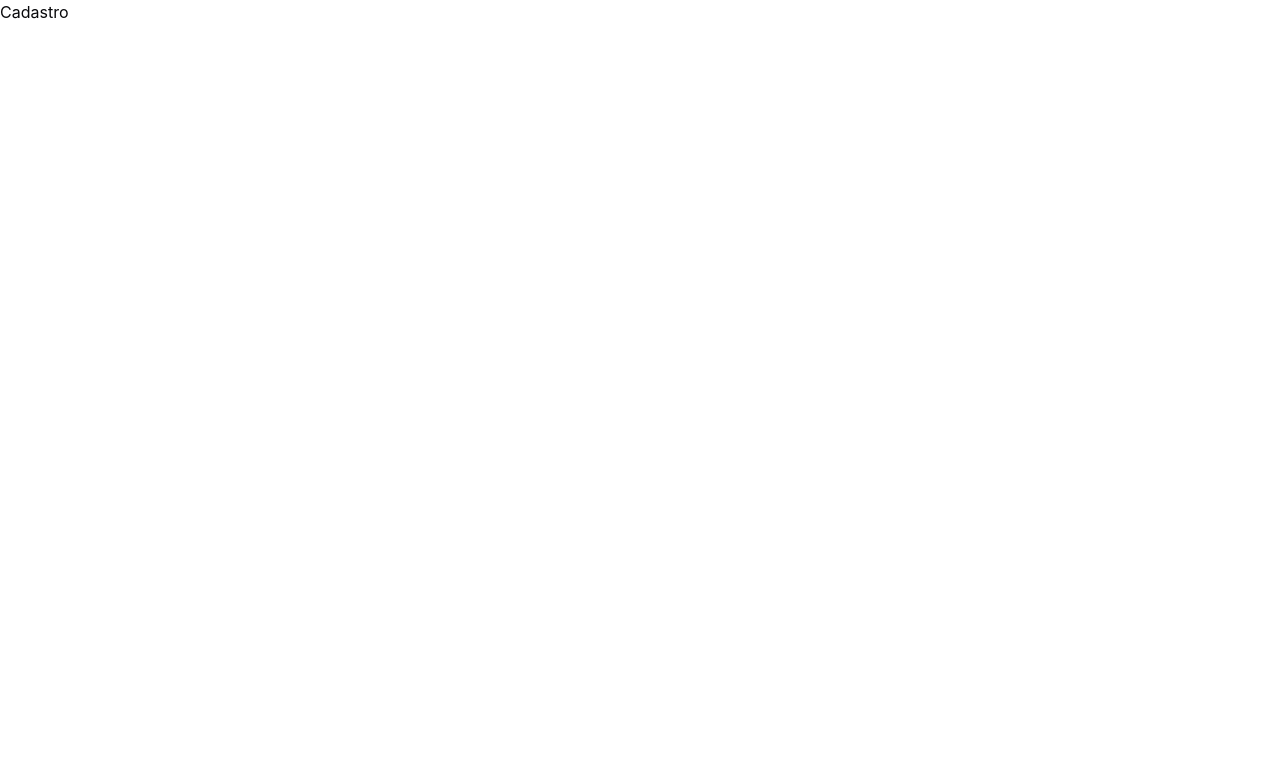
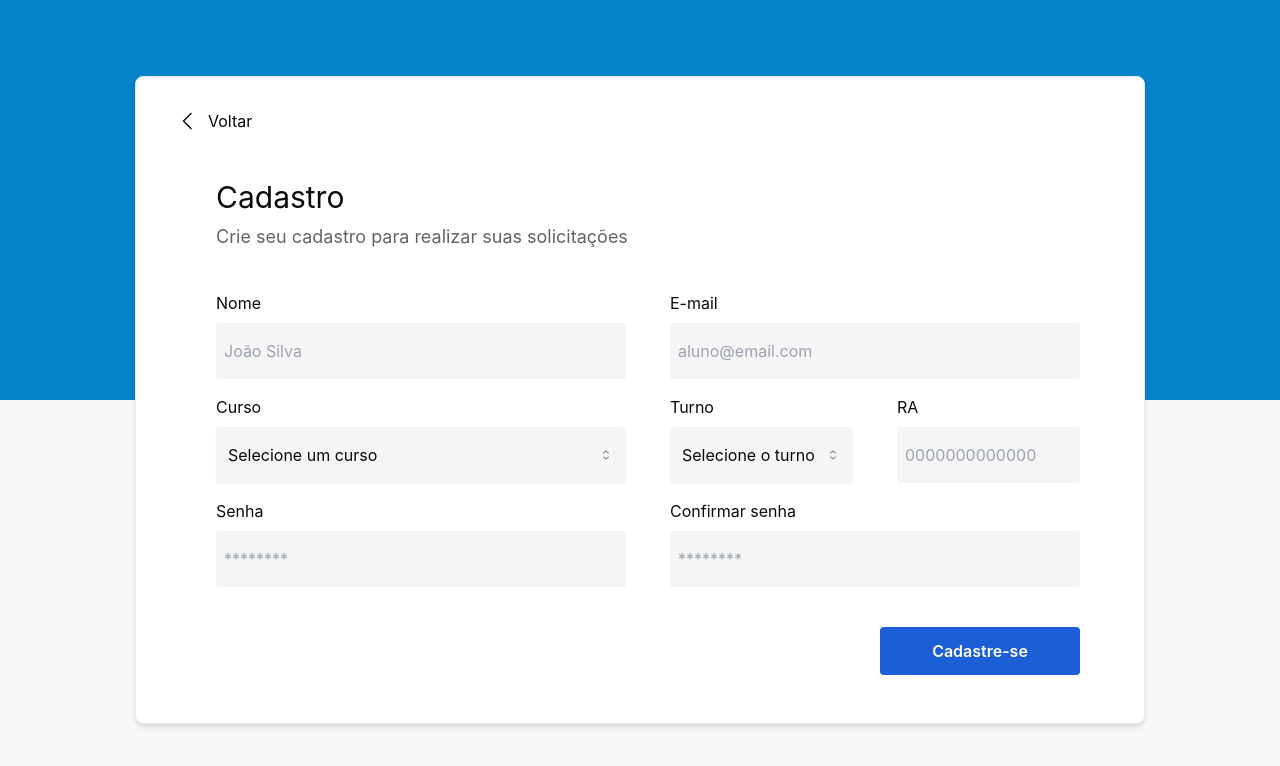
Before and after one commit to RianZenki/Req, a React (Vite) app: page /cadastro in a window 1280 px wide. Shown: the top 766 px of the page. Built offline with nearby package versions, Linux system fonts and the light colour scheme.

Commit message:
feat: create register page

```diff
--- a/src/routes/index.tsx
+++ b/src/routes/index.tsx
@@ -1,5 +1,6 @@
 import { Select, SelectContent, SelectItem, SelectTrigger, SelectValue } from "@/components/ui/select";
 import { Login } from "@/screens/Login";
+import { Register } from "@/screens/Register";
 import { Outlet, createBrowserRouter } from "react-router-dom";
 
 export const router = createBrowserRouter([
@@ -9,7 +10,7 @@ export const router = createBrowserRouter([
    },
    {
       path: "/cadastro",
-      element: <div>Cadastro</div>,
+      element: <Register />,
    },
    {
       element: <div>Header <Outlet /></div>,
--- /dev/null
+++ b/src/screens/Register/index.tsx
@@ -0,0 +1,203 @@
+import { Select, SelectContent, SelectItem, SelectTrigger, SelectValue } from '@/components/ui/select'
+import { CaretLeft, CircleNotch } from 'phosphor-react'
+import { forwardRef, useState } from 'react'
+import { Link } from 'react-router-dom'
+import { TextInput } from '../../components/TextInput'
+import { Controller, FormProvider, useForm } from 'react-hook-form'
+import { z } from 'zod'
+import { zodResolver } from '@hookform/resolvers/zod'
+
+const createRegisterFormSchema = z.object({
+   name: z.string().min(1, "* Campo obrigatório"),
+   email: z
+      .string()
+      .min(1, "* Campo obrigatório")
+      .email("* Digite um e-mail válido"),
+   course: z.string({required_error: "* Campo obrigatório",}).min(1),
+   period: z.string().min(1, "* Campo obrigatório"),
+   ra: z.string().min(13, "* Requer 13 números").max(13, "* Requer 13 números"),
+   password: z.string().min(8, "* Necessário pelo menos 8 caracteres"),
+   confirmPassword: z.string().min(8, "* Necessário pelo menos 8 caracteres")
+}).refine((data) => data.password === data.confirmPassword, {
+   path: ['confirmPassword'],
+   message: "* Senhão incompativeis"
+})
+
+type createRegisterData = z.infer<typeof createRegisterFormSchema>;
+
+export const Register = () => {
+   const [loading, setLoading] = useState(false)
+
+   const createRegisterForm = useForm<createRegisterData>({
+      resolver: zodResolver(createRegisterFormSchema),
+   });
+
+   const { handleSubmit, control } = createRegisterForm;
+
+   const handleRegister = (data: any) => {
+      console.log(data);
+   };
+
+  return (
+    <div className={
+      "w-full h-screen flex flex-col items-center justify-center bg-[linear-gradient(to_bottom,_#0582ca_50%,_#f8f8f8_50%)]"
+   }>
+      <div className="w-[1010px] pt-8 pr-16 pb-12 pl-10 border border-[#e9e9e9] rounded-lg shadow-md bg-white">
+         <Link to="/" className="no-underline">
+         <span className="inline-flex items-center text-center cursor-pointer gap-2">
+            <CaretLeft size={24} />
+            Voltar
+         </span>
+         </Link>
+
+         <div className="my-10 pl-10">
+         <h1 className="text-3xl bold mb-2">Cadastro</h1>
+         <h2 className="text-lg  font-normal text-[#646464]">Crie seu cadastro para realizar suas solicitações</h2>
+         </div>
+
+         <FormProvider {...createRegisterForm}>
+            <form onSubmit={handleSubmit(handleRegister)} className="flex flex-col w-full pl-10">
+               <div className="w-full flex gap-11">
+                  <TextInput.Root>
+                     <TextInput.Label htmlFor="name">
+                        Nome
+                        <TextInput.Field>
+                           <TextInput.Input
+                              name="name"
+                              placeholder="João Silva"
+                              />
+                        </TextInput.Field>
+                        <TextInput.ErrorMessage field="name" />
+                     </TextInput.Label>
+                  </TextInput.Root>
+
+                  <TextInput.Root>
+                     <TextInput.Label htmlFor="email">
+                        E-mail
+                        <TextInput.Field>
+                           <TextInput.Input
+                              name="email"
+                              type="email"
+                              placeholder="aluno@email.com"
+                              />
+                        </TextInput.Field>
+                        <TextInput.ErrorMessage field="email" />
+                     </TextInput.Label>
+                  </TextInput.Root>
+               </div>
+
+               <div className="w-full flex gap-11">
+                  <div className="flex flex-col flex-1 relative">
+                     <label htmlFor="course" className="text-base mb-1">
+                        Curso
+                        <Controller
+                           control={control}
+                           name="course"
+                           render={({ field: { onChange } }) => (
+                              <Select
+                                 name="course"
+                                 onValueChange={onChange}
+                              >
+                                 <SelectTrigger className="w-full border-none bg-[#f5f5f5] text-base min-w-[410px] py-7 mt-2 focus:ring-0 focus:outline-1 focus:outline-brandColor-700 rounded">
+                                    <SelectValue placeholder="Selecione um curso" />
+                                 </SelectTrigger>
+                                 <SelectContent>
+                                    <SelectItem value="Análise e Desenvolvimento de Sistemas">Análise e Desenvolvimento de Sistemas</SelectItem>
+                                    <SelectItem value="Big Data para Negócios">Big Data para Negócios</SelectItem>
+                                    <SelectItem value="Eventos">Eventos</SelectItem>
+                                    <SelectItem value="Gestão Comercial">Gestão Comercial</SelectItem>
+                                    <SelectItem value="Recursos Humanos">Recursos Humanos</SelectItem>
+                                    <SelectItem value="Gestão Empresarial">Gestão Empresarial</SelectItem>
+                                 </SelectContent>
+                              </Select>
+                           )}
+                        />
+                     </label>
+                  </div>
+
+                  <div className="flex flex-col flex-1 relative">
+                     <Controller
+                        control={control}
+                        name="period"
+                        render={({ field: { onChange } }) => (
+                           <label htmlFor="period">
+                              Turno
+                              <Select
+                                 onValueChange={onChange}
+                                 >
+                                 <SelectTrigger className="w-full border-none bg-[#f5f5f5] text-base min-w-[160px] py-7 mt-2 focus:ring-0 focus:outline-1 focus:outline-brandColor-700 rounded">
+                                    <SelectValue placeholder="Selecione o turno" />
+                                 </SelectTrigger>
+                                 <SelectContent>
+                                    <SelectItem value="Matutino">Matutino</SelectItem>
+                                    <SelectItem value="Vespertino">Vespertino</SelectItem>
+                                    <SelectItem value="Noturno">Noturno</SelectItem>
+                                    <SelectItem value="EAD">EAD</SelectItem>
+                                 </SelectContent>
+                              </Select>
+                           </label>
+                        )}
+                        />
+                  </div>
+
+                  <TextInput.Root>
+                     <TextInput.Label htmlFor="ra">
+                        RA
+                        <TextInput.Field>
+                           <TextInput.Input
+                              name="ra"
+                              placeholder="0000000000000"
+                              maxLength={13}
+                           />
+                        </TextInput.Field>
+                        <TextInput.ErrorMessage field="ra" />
+                     </TextInput.Label>
+                  </TextInput.Root>
+               </div>
+
+               <div className="w-full flex gap-11">
+                  <TextInput.Root>
+                     <TextInput.Label htmlFor="password">
+                        Senha
+                        <TextInput.Field>
+                           <TextInput.Input
+                              name="password"
+                              type="password"
+                              placeholder="********"
+                           />
+                        </TextInput.Field>
+                        <TextInput.ErrorMessage field="password" />
+                     </TextInput.Label>
+                  </TextInput.Root>
+
+                  <TextInput.Root>
+                     <TextInput.Label htmlFor="confirmPassword">
+                        Confirmar senha
+                        <TextInput.Field>
+                           <TextInput.Input
+                              name="confirmPassword"
+                              type="password"
+                              placeholder="********"
+                           />
+                        </TextInput.Field>
+                        <TextInput.ErrorMessage field="confirmPassword" />
+                     </TextInput.Label>
+                  </TextInput.Root>
+               </div>
+
+               <button className="w-[200px] h-12 text-base text-white font-semibold border-none bg-brandColor-700 rounded self-end cursor-pointer mt-6 flex justify-center items-center gap-1 transition hover:bg-[#2672f9]">
+                  {loading ? (
+                     <>
+                        <CircleNotch size={20} className="animate-spin" />
+                        Enviando...
+                     </>
+                  ) : (
+                     <>Cadastre-se</>
+                     )}
+               </button>
+            </form>
+         </FormProvider>
+      </div>
+    </div>
+  )
+}
```
